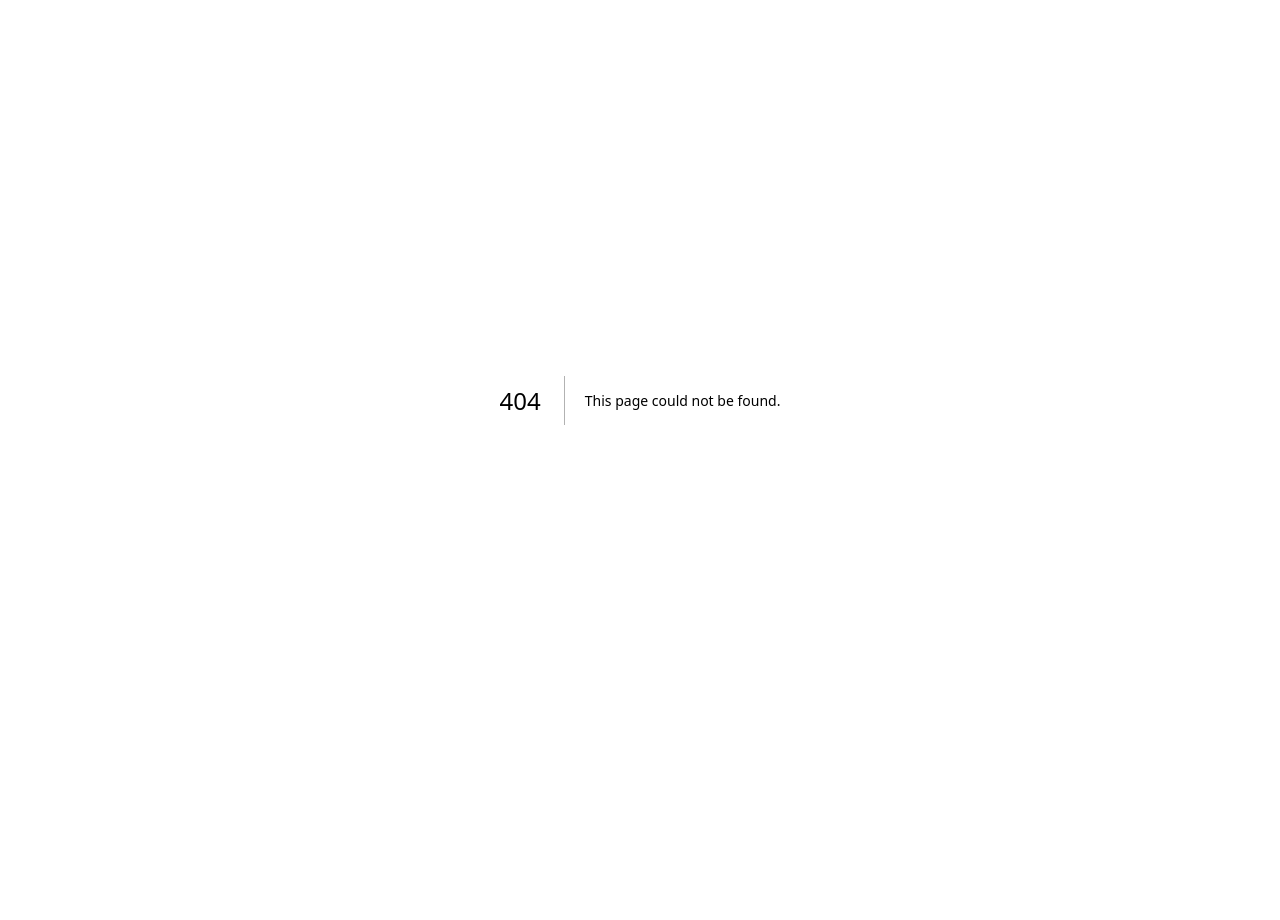
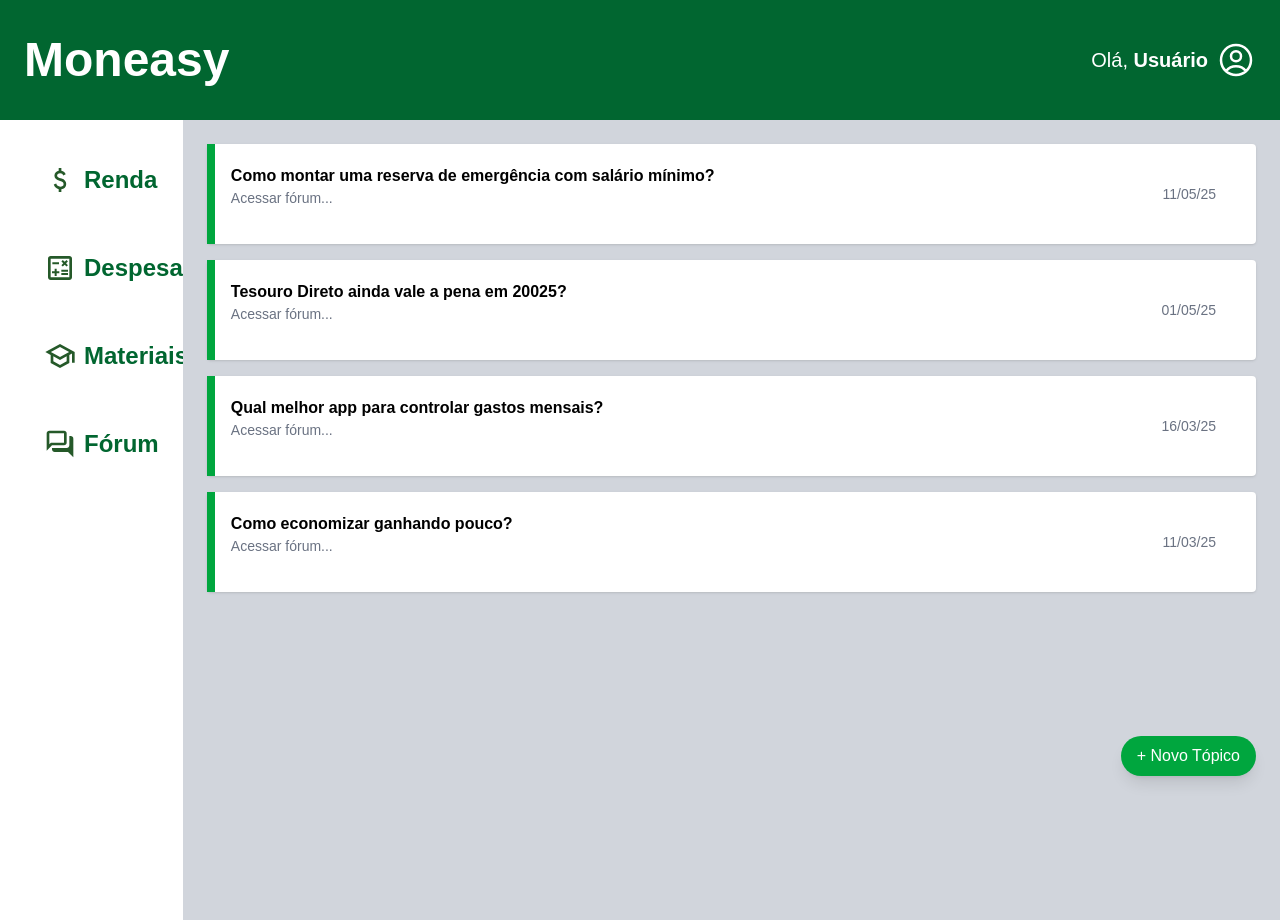
Before and after one commit to CellaMauroo/moneasy-gestao-financeira, a Next.js app in the folder moneasy-front/: page /pages/forum in a window 1280 px wide. Before the commit this address had no page. Before the commit the page ends 800 px from the top, so only its background shows below. Built offline with nearby package versions, Linux system fonts and the light colour scheme; sample sign-in values are in the browser's storage.

Commit message:
Forum page

```diff
--- /dev/null
+++ b/moneasy-front/app/components/forumCard.tsx
@@ -0,0 +1,24 @@
+import { FC } from "react"
+
+interface ForumCardProps {
+  title: string
+  date: string
+  onClick?: () => void
+}
+
+const ForumCard: FC<ForumCardProps> = ({ title, date, onClick }) => {
+  return (
+    <div
+      onClick={onClick}
+      className="bg-white flex justify-between items-start mb-4 rounded shadow-sm cursor-pointer hover:bg-gray-100 transition h-[100px]"
+    >
+      <div className="border-l-8 border-green-600 pl-4 h-full">
+        <h2 className="font-bold text-black mt-5">{title}</h2>
+        <p className="text-sm text-gray-500">Acessar fórum...</p>
+      </div>
+      <span className="text-sm text-gray-500 p-10">{date}</span>
+    </div>
+  )
+}
+
+export default ForumCard
--- /dev/null
+++ b/moneasy-front/app/pages/forum/page.tsx
@@ -0,0 +1,101 @@
+"use client"
+
+import { useEffect, useState } from "react"
+import { useRouter } from "next/navigation"
+import Header from "../../components/header"
+import Navbar from "../../components/navbar"
+import ForumCard from "../../components/forumCard"
+
+export default function Forum() {
+  const router = useRouter()
+  const [isChecking, setIsChecking] = useState(true)
+
+  const [topics, setTopics] = useState([
+    { title: "Como montar uma reserva de emergência com salário mínimo?", date: "11/05/25" },
+    { title: "Tesouro Direto ainda vale a pena em 20025?", date: "01/05/25" },
+    { title: "Qual melhor app para controlar gastos mensais?", date: "16/03/25" },
+    { title: "Como economizar ganhando pouco?", date: "11/03/25" },
+  ])
+
+  const [showForm, setShowForm] = useState(false)
+  const [newTopicTitle, setNewTopicTitle] = useState("")
+
+  useEffect(() => {
+    const isLogged = localStorage.getItem("logged") === "true"
+    if (!isLogged) {
+      router.push("/login")
+    } else {
+      setIsChecking(false)
+    }
+  }, [])
+
+  const handleCreateTopic = () => {
+    if (newTopicTitle.trim()) {
+      const now = new Date()
+      const formattedDate = now.toLocaleDateString("pt-BR").replace(/\//g, "/").slice(0, 5) + "/" + now.getFullYear().toString().slice(2)
+      setTopics([...topics, { title: newTopicTitle.trim(), date: formattedDate }])
+      setNewTopicTitle("")
+      setShowForm(false)
+    }
+  }
+
+  if (isChecking) return null
+
+  return (
+    <div>
+      <Header />
+      <div className="flex">
+        <Navbar />
+        <main className="w-6/7 p-6 bg-gray-300 min-h-screen relative">
+
+          {topics.map((topic, i) => (
+            <ForumCard
+              key={i}
+              title={topic.title}
+              date={topic.date}
+              onClick={() => alert(`Abrir tópico: ${topic.title}`)}
+            />
+          ))}
+
+          {/* Botão flutuante */}
+          <button
+            onClick={() => setShowForm(true)}
+            className="fixed bottom-6 right-6 bg-green-600 text-white px-4 py-2 rounded-full shadow-lg hover:bg-green-700 transition"
+          >
+            + Novo Tópico
+          </button>
+
+          {/* Modal de novo tópico */}
+          {showForm && (
+            <div className="fixed inset-0 bg-black bg-opacity-40 flex items-center justify-center z-50">
+              <div className="bg-white p-6 rounded-lg w-full max-w-md shadow-lg">
+                <h2 className="text-xl font-bold mb-4">Novo Tópico</h2>
+                <input
+                  type="text"
+                  placeholder="Título do tópico"
+                  value={newTopicTitle}
+                  onChange={(e) => setNewTopicTitle(e.target.value)}
+                  className="w-full border border-gray-300 rounded px-4 py-2 mb-4"
+                />
+                <div className="flex justify-end space-x-2">
+                  <button
+                    onClick={() => setShowForm(false)}
+                    className="px-4 py-2 bg-gray-400 text-white rounded hover:bg-gray-500"
+                  >
+                    Cancelar
+                  </button>
+                  <button
+                    onClick={handleCreateTopic}
+                    className="px-4 py-2 bg-green-600 text-white rounded hover:bg-green-700"
+                  >
+                    Criar
+                  </button>
+                </div>
+              </div>
+            </div>
+          )}
+        </main>
+      </div>
+    </div>
+  )
+}
```
Also changed, not shown: 1 other file (tests, documents, lock files or other folders).
